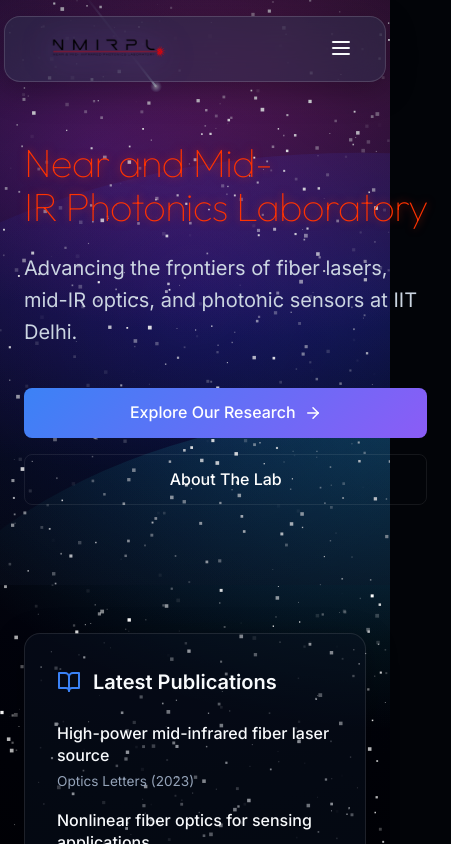
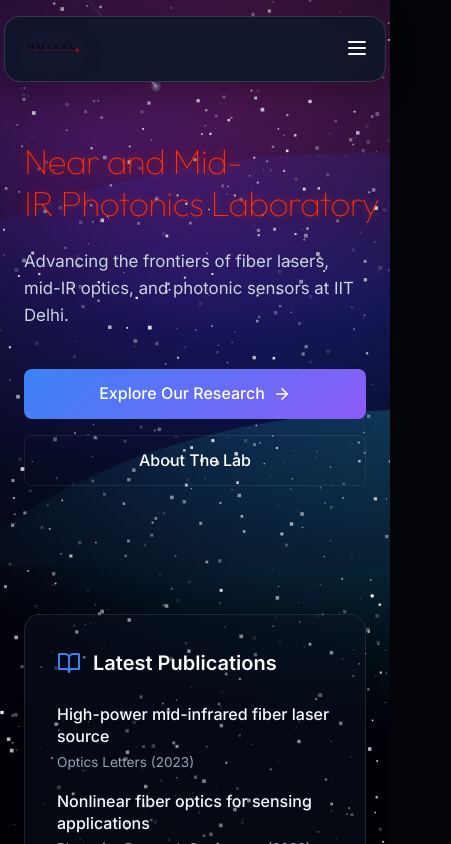
Before and after one commit to Aswin-Aravind/project_iit_nmirpl, a React (Vite) app in the folder lab-website/: page / in a window 390 px wide. Shown: the top 844 px of the page, 451 px wide, since content can reach past the window. Built offline with nearby package versions, Linux system fonts and the light colour scheme.

Commit message:
Fix mobile responsive layout

```diff
--- a/lab-website/src/components/Navbar.css
+++ b/lab-website/src/components/Navbar.css
@@ -158,5 +158,36 @@
 
     .mobile-menu {
         display: flex;
+        background: #0b1120;
+        /* Completely solid dark color, no transparency to prevent bleed */
+        border: 1px solid rgba(255, 255, 255, 0.1);
+        z-index: 1050;
+    }
+
+    .logo-container {
+        position: absolute;
+        left: 16px;
+        top: 50%;
+        transform: translateY(-50%);
+        height: 50px;
+    }
+
+    .navbar-logo {
+        height: 100%;
+        /* Scale logo precisely to the 50px absolute container */
+        max-width: 60vw;
+        /* Prevent transparent png padding from overflowing the screen */
+        object-fit: contain;
+        object-position: left center;
+    }
+
+    .navbar {
+        padding: 0 16px;
+        background: rgba(15, 23, 42, 0.95) !important;
+        /* Make mobile top navbar much more opaque */
+    }
+
+    .navbar.nav-scrolled {
+        padding: 12px 16px;
     }
 }
--- a/lab-website/src/index.css
+++ b/lab-website/src/index.css
@@ -28,6 +28,15 @@ body {
   min-height: 100vh;
   -webkit-font-smoothing: antialiased;
   overflow-x: hidden;
+  width: 100vw;
+  max-width: 100vw;
+  position: relative;
+}
+
+html {
+  overflow-x: hidden;
+  width: 100vw;
+  max-width: 100vw;
 }
 
 
@@ -62,6 +71,7 @@ ul {
 
 /* Typography & Layout Utilities */
 .container {
+  width: 100%;
   max-width: 1200px;
   margin: 0 auto;
   padding: 0 24px;
--- a/lab-website/src/pages/Home.css
+++ b/lab-website/src/pages/Home.css
@@ -165,7 +165,12 @@
 
 @media (max-width: 768px) {
     .hero-title {
-        font-size: 2.5rem;
+        font-size: 2.2rem;
+        line-height: 1.2;
+    }
+
+    .hero-tagline {
+        font-size: 1.05rem;
     }
 
     .highlights-grid {
@@ -181,5 +186,11 @@
 
     .hero-actions {
         flex-direction: column;
+        width: 100%;
+    }
+
+    .hero-actions a {
+        width: 100%;
+        text-align: center;
     }
 }
```
